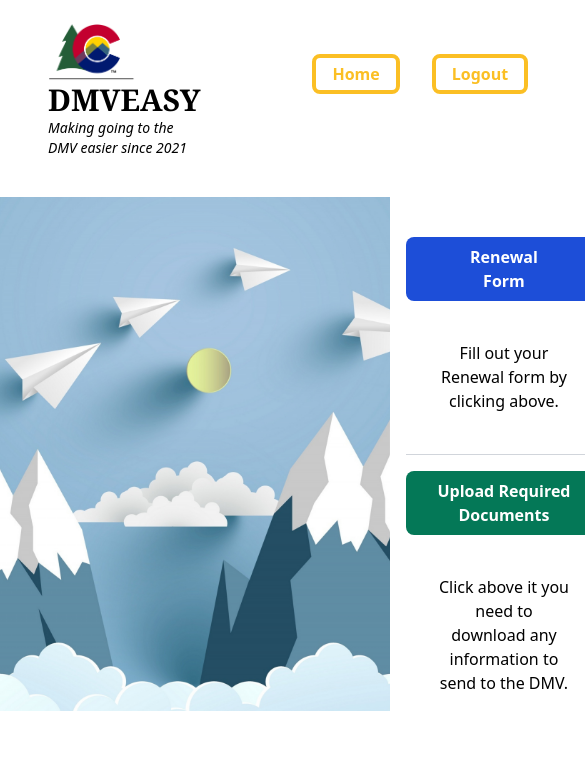
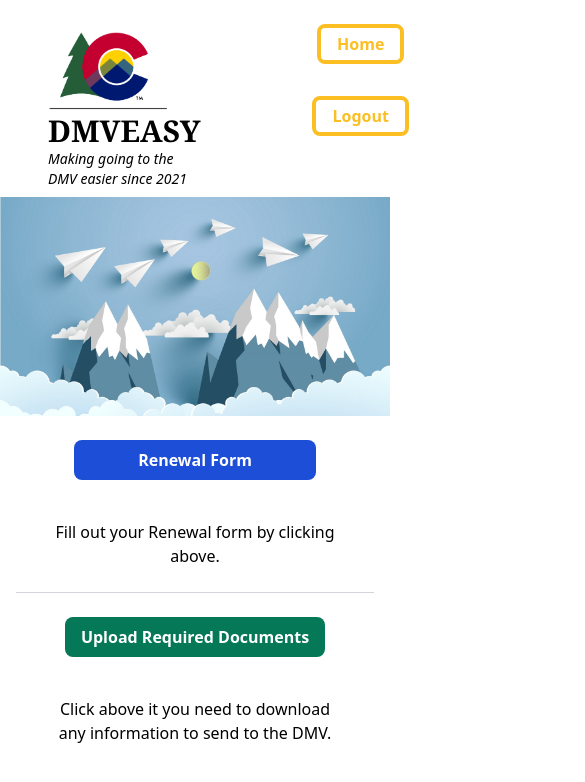
Before and after one commit to sydneygold/dmveasy-frontend, a React (Create React App) app: page /getstarted in a window 390 px wide. Shown: the top 782 px of the page, 585 px wide, since content can reach past the window. Built offline with nearby package versions, Linux system fonts and the light colour scheme.

Commit message:
a little more responsive use this one

```diff
--- a/src/components/GetStarted.js
+++ b/src/components/GetStarted.js
@@ -8,21 +8,20 @@ const GetStarted = ({logout}) => {
   // let existingToken = localStorage.getItem("token")
 
   return (
-    <>
       <div className='h-screen flex flex-col w-full'>
         <div className='h-1/6 flex justify-between'>
-          <div className="pl-12 pt-6  pr-12">
+          <div className="pl-12 pt-8 pr-12">
             <img
               src={logo}
               alt="Colorado logo"
-              className="h-1/2"
+              className="h-3/4"
             />
             <h1 className="font-serif Georgia font-black text-3xl">DMVEASY</h1>
           <p className="font-sans Roboto font-normal text-sm italic">
             Making going to the DMV easier since 2021
           </p>
           </div>
-          <div className="flex items-center pl-12 pt-2 pr-12">
+          <div className="flex flex-col md:flex-row items-center pl-12 pt-2 pr-12">
             <Link to='/'>
               <button
                 className="m-4 pt-1 pb-1 pl-4 pr-4 text-yellow-400 border-4 border-solid border-yellow-400 font-sans Roboto font-semibold rounded-lg"
@@ -39,13 +38,13 @@ const GetStarted = ({logout}) => {
             </Link>
           </div>
         </div>
-        <div className='h-4/6 flex items-center mt-2 mb-4 pt-12'>
+        <div className='h-4/6 flex flex-col md:flex-row items-center mt-2 mb-4 pt-12'>
           <img
             src={mountainImage}
             className='object-cover h-full w-full'
           />
           <div className='h-full flex flex-col divide-y divide-gray-300 mx-4'>
-            <div className="h-full w-full flex flex-col justify-center">
+            <div className="h-full w-full my-6 md:my-0 flex flex-col justify-center">
               <div className='flex justify-center'>
                 <Link to='/renewalform'>
                   <button
@@ -61,7 +60,7 @@ const GetStarted = ({logout}) => {
                 </p>
               </div>
             </div>
-            <div className="h-full flex flex-col w-full justify-center">
+            <div className="h-full flex flex-col w-full justify-center py-6 md:py-0">
               <div className='w-full flex justify-center'>
                 <Link to='/uploads'>
                   <button
@@ -80,7 +79,6 @@ const GetStarted = ({logout}) => {
           </div>
         </div>
       </div>
-    </>
   );
 }
 
```
